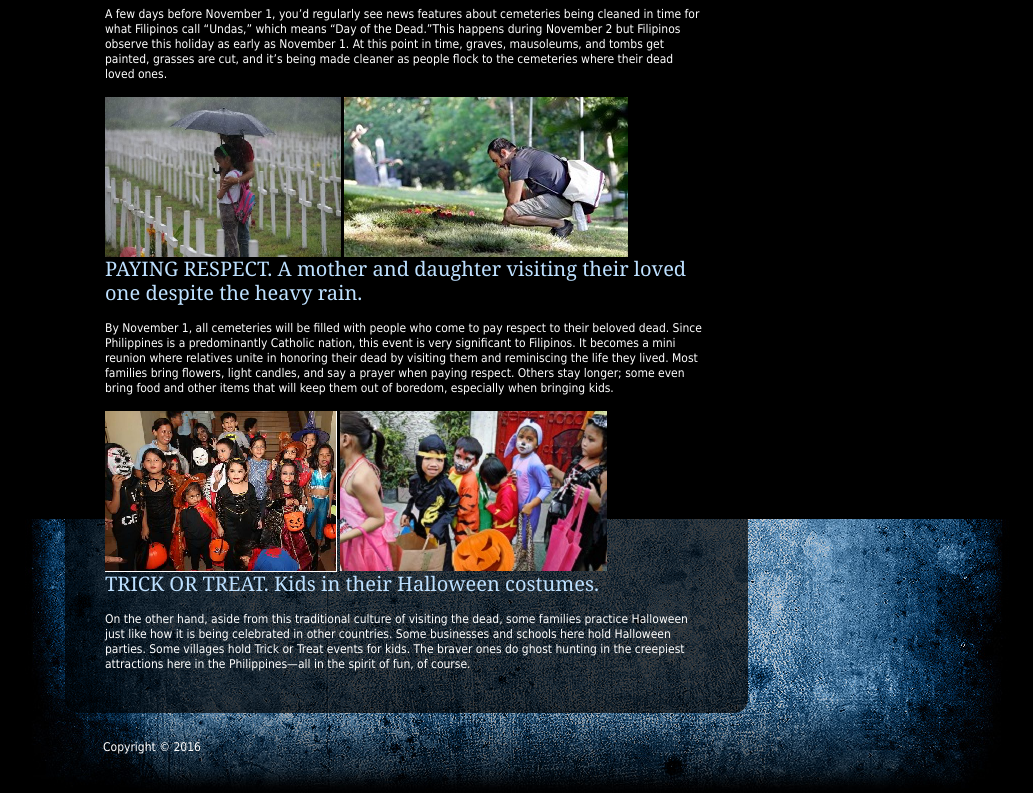
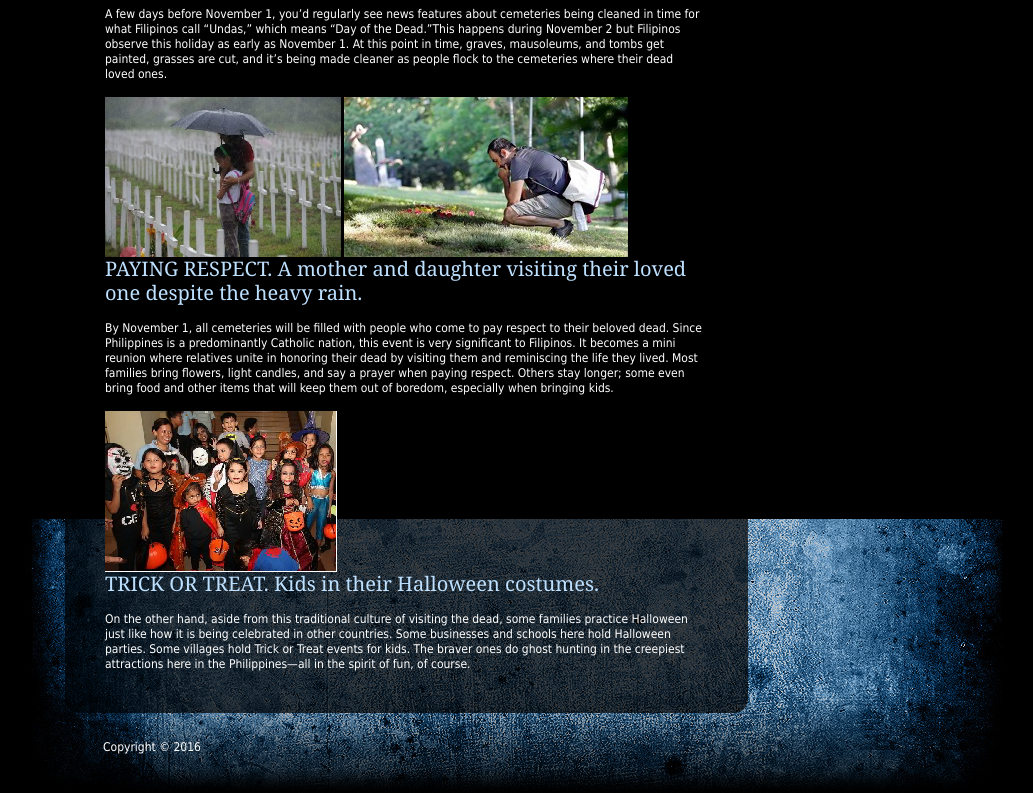
Before and after one commit to GenevaCres/halloween, a plain HTML site: page article.html in a window 1280 px wide. Shown: the part 762-1555 px from the top of the page, without its empty margins (123-1156 px from the left). Drawn offline with Linux system fonts and the light colour scheme.

Commit message:
Update article.html

```diff
--- a/article.html
+++ b/article.html
@@ -64,7 +64,7 @@
 								<h3>PAYING RESPECT. A mother and daughter visiting their loved one despite the heavy rain.</h3>
 								<p>By November 1, all cemeteries will be filled with people who come to pay respect to their beloved dead. Since Philippines is a predominantly Catholic nation, this event is very significant to Filipinos. It becomes a mini reunion where relatives unite in honoring their dead by visiting them and reminiscing the life they lived.  Most families bring flowers, light candles, and say a prayer when paying respect. Others stay longer; some even bring food and other items that will keep them out of boredom, especially when bringing kids.</p>
 								<img alt="" src="images/art1/7.png"/>
-								<img alt="" src="images/art1/8.jpg"/>
+
 								<h3>TRICK OR TREAT. Kids in their Halloween costumes. </h3>
 								<p>On the other hand, aside from this traditional culture of visiting the dead, some families practice Halloween just like how it is being celebrated in other countries. Some businesses and schools here hold Halloween parties. Some villages hold Trick or Treat events for kids. The braver ones do ghost hunting in the creepiest attractions here in the Philippines—all in the spirit of fun, of course.</p>
 
```
